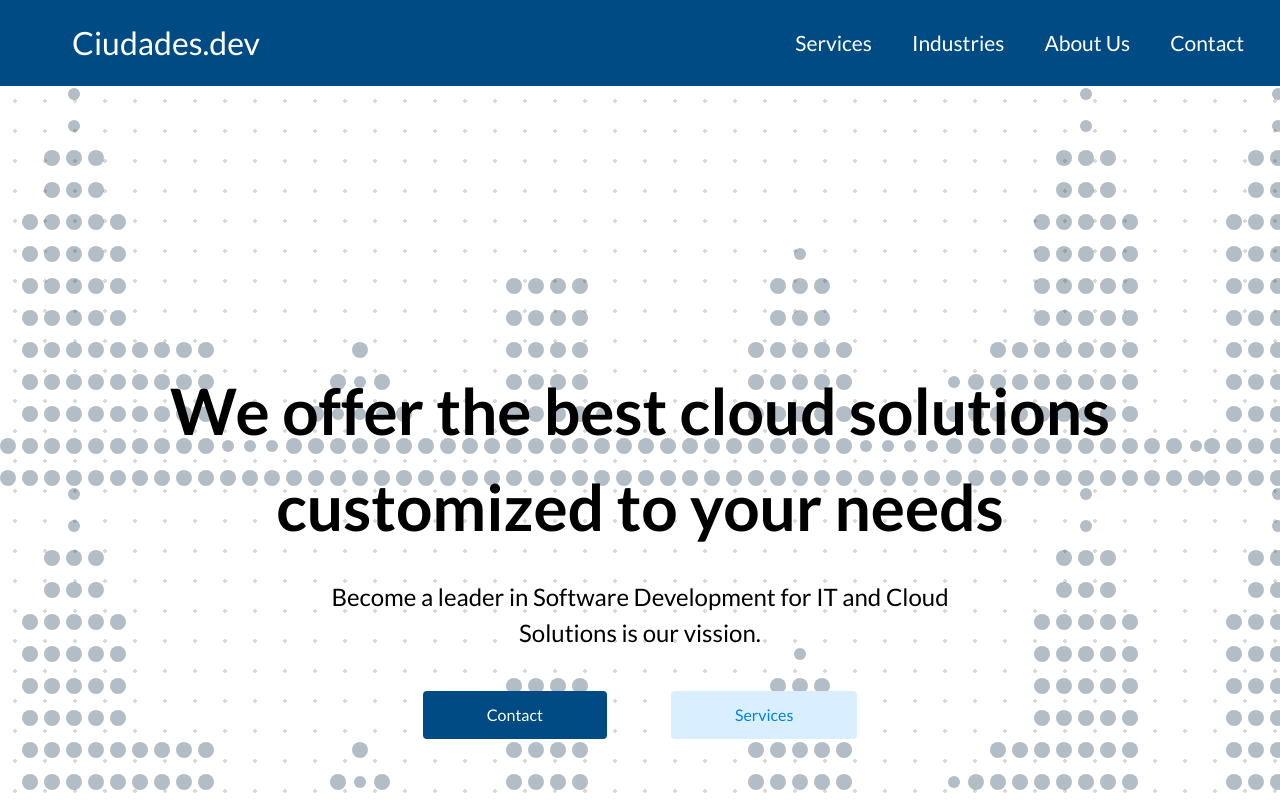
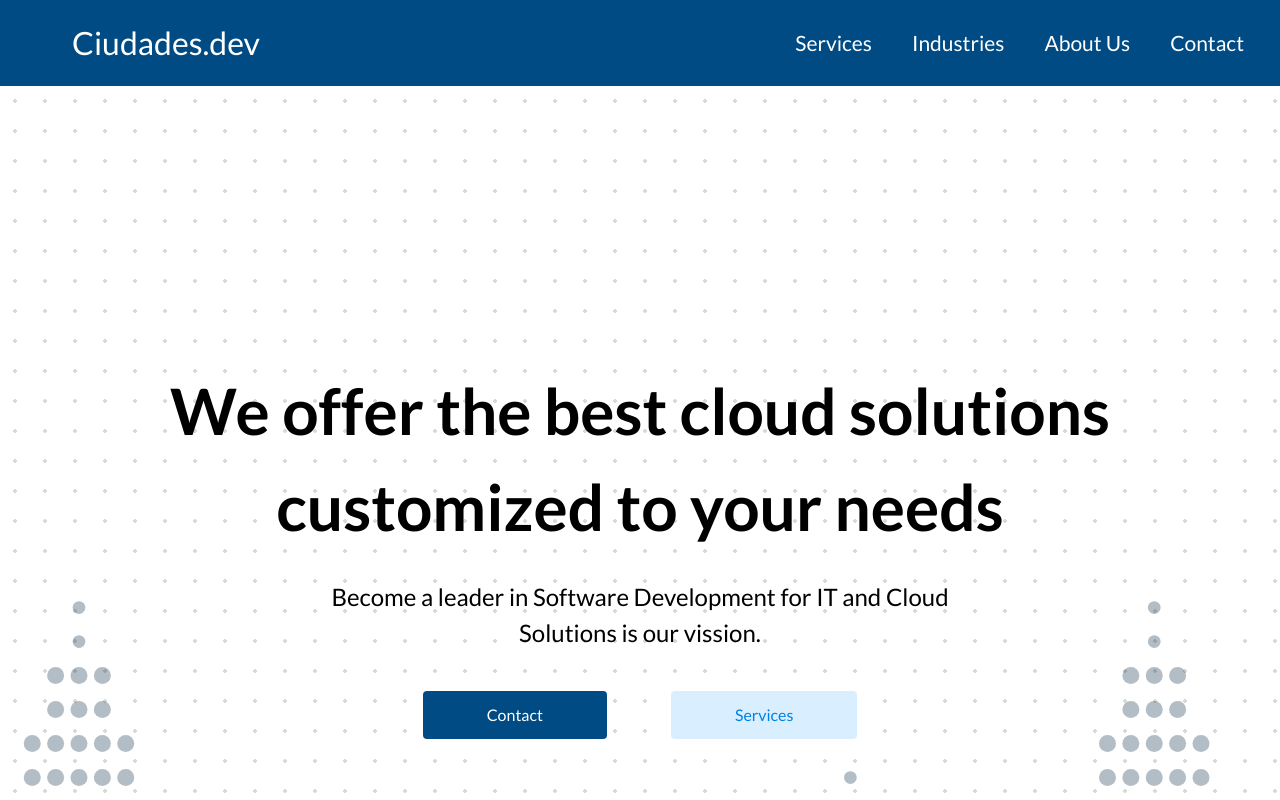
Before and after one commit to ciudades-studio/ciudades.consulting, a Next.js app: page / in a window 1280 px wide. Shown: the top 800 px of the page. Built offline with nearby package versions, Linux system fonts and the light colour scheme.

Commit message:
adding bg rules to bg image

```diff
--- a/components/hero/hero.module.scss
+++ b/components/hero/hero.module.scss
@@ -1,5 +1,6 @@
 .hero-container {
-  height: 938px;
+  @apply
+  h-[938px];
   background-size: 1.875rem 1.875rem;
   background-image: radial-gradient( #d8dad5 2px, transparent 2px);
 }
@@ -11,14 +12,15 @@
   grid
   gap-4
   h-full
+  bg-bottom
+  bg-contain
+  bg-no-repeat
   grid-cols-4
   items-center
   md:grid-cols-8
   lg:gap-6
-  lg:grid-cols-12
-  xl:mx-auto;
+  lg:grid-cols-12;
   background-image: url('../../assets/hero-bg-buildings.svg');
-  max-width: 1440px;
 }
 
 .hero-content {
```
